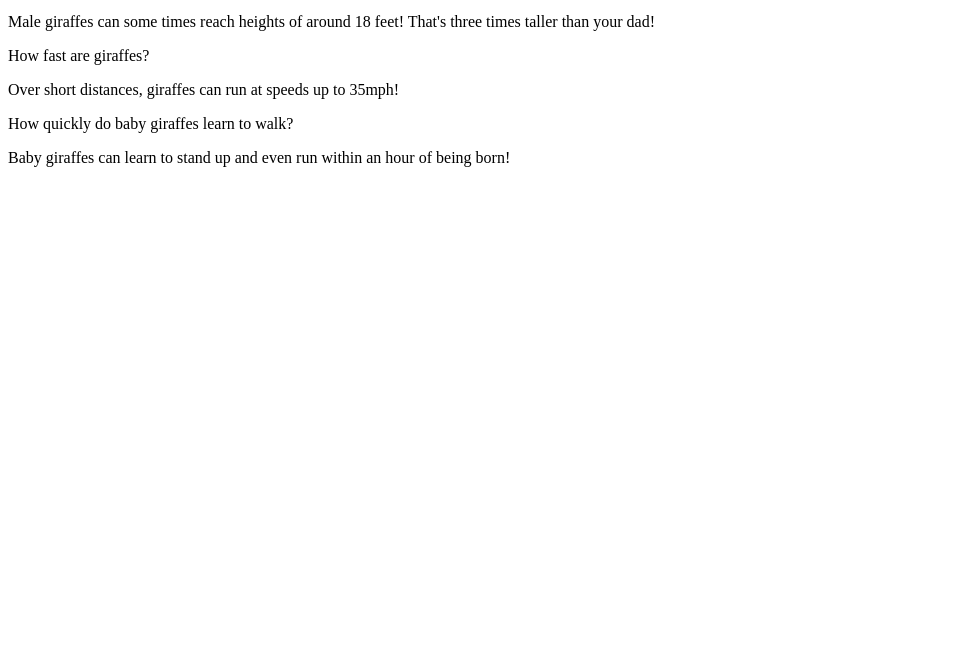
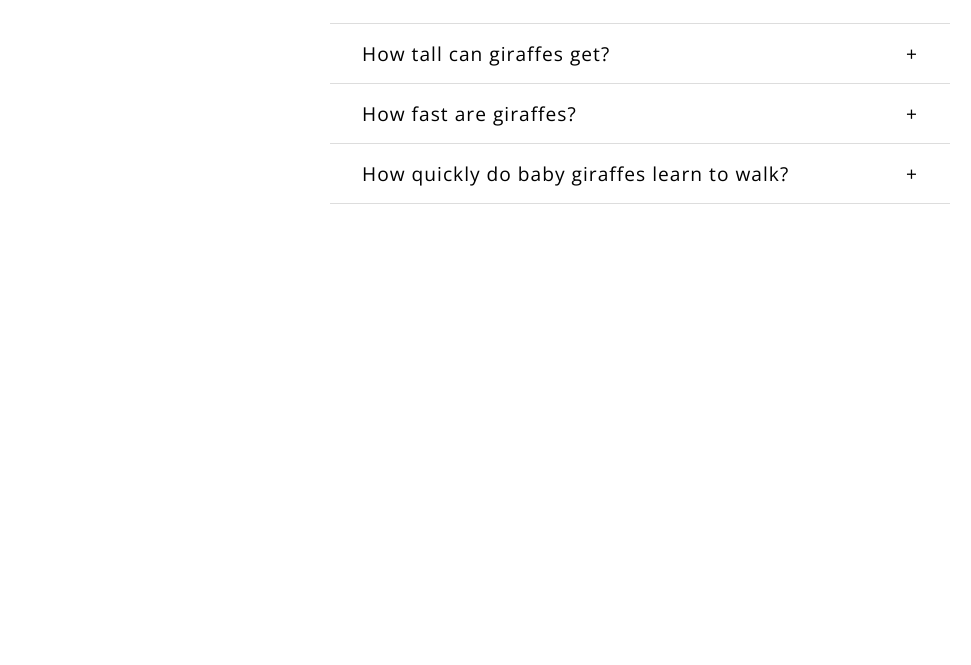
Before and after one commit to jamesthomasdavey/faq, a plain HTML site: page index.html in a window 1280 px wide. Shown: the part 135-800 px from the top of the page, without its empty margins (0-971 px from the left). Drawn offline with nearby package versions, Linux system fonts and the light colour scheme.

```diff
--- a/assets/scripts/script.js
+++ b/assets/scripts/script.js
@@ -0,0 +1,19 @@
+const accordionItemEls = document.getElementsByClassName(`accordion__item`);
+
+function expandDetail() {
+  for (let accordionItem of accordionItemEls) {
+    let accordionHeader = accordionItem.firstElementChild;
+    accordionHeader.addEventListener(`click`, function() {
+      let accordionDetails = this.nextElementSibling;
+      if (accordionDetails.style.maxHeight) {
+        accordionDetails.style.maxHeight = null;
+        this.lastElementChild.innerHTML = `+`;
+      } else {
+        accordionDetails.style.maxHeight = accordionDetails.scrollHeight + `px`;
+        this.lastElementChild.innerHTML = `-`;
+      }
+    })
+  }
+}
+
+expandDetail();
--- a/assets/styles/style.css
+++ b/assets/styles/style.css
@@ -0,0 +1,83 @@
+@import url("https://fonts.googleapis.com/css?family=Open+Sans:300,400");
+.clearfix::after {
+  content: "";
+  clear: both;
+  display: table;
+}
+
+html {
+  box-sizing: border-box;
+  height: 100%;
+}
+
+*,
+*:before,
+*:after {
+  box-sizing: inherit;
+  margin: 0;
+  padding: 0;
+}
+
+/*****************************
+********************* GENERAL
+*****************************/
+
+body {
+  font-family: 'Open Sans', sans-serif;
+}
+
+.container {
+  margin: 0 auto;
+  padding: 2rem;
+  max-width: 960px;
+}
+
+.header {
+  text-align: center;
+  margin-bottom:3rem;
+}
+
+h1 {
+  text-transform: uppercase;
+  letter-spacing: 2px;
+  margin-bottom: .8rem;
+}
+
+.accordion {
+  margin: 0 auto;
+  width: 620px;
+}
+
+.accordion__item {
+  border-top: 1px solid #ddd;
+}
+
+.accordion__item:last-child {
+  border-bottom: 1px solid #ddd;
+}
+
+.accordion__heading {
+  display: flex;
+  padding: 1rem 2rem;
+  font-size: 1.2rem;
+  letter-spacing: 1px;
+  justify-content: space-between;
+}
+
+.accordion__heading:hover {
+  cursor: pointer;
+}
+
+.accordion__details {
+  max-height: 0;
+  overflow: hidden;
+  width: 70%;
+  transition: 0.3s all ease;
+  margin-left: 2rem;
+}
+
+.accordion__details > p {
+  padding: 1.2rem 0;
+  line-height: 1.2rem;
+  font-size: 0.8rem;
+}
--- a/index.html
+++ b/index.html
@@ -15,31 +15,31 @@
       <h1>Giraffe Trivia</h1>
       <p class="tagline">Fun facts about giraffes!</p>
     </div>
-    <div class="accordian">
-      <div class="accordian__item">
-        <div class="accordian__heading">
-          <p class="accordian__title">How tall can giraffes get?</p>
-          <span class="accordian__icon"></span>
+    <div class="accordion">
+      <div class="accordion__item">
+        <div class="accordion__heading">
+          <p class="accordion__title">How tall can giraffes get?</p>
+          <span class="accordion__icon">+</span>
         </div>
-        <div class="accordian__details">
+        <div class="accordion__details">
           <p>Male giraffes can some times reach heights of around 18 feet! That's three times taller than your dad!</p>
         </div>
       </div>
-      <div class="accordian__item">
-        <div class="accordian__heading">
-          <p class="accordian__title">How fast are giraffes?</p>
-          <span class="accordian__icon"></span>
+      <div class="accordion__item">
+        <div class="accordion__heading">
+          <p class="accordion__title">How fast are giraffes?</p>
+          <span class="accordion__icon">+</span>
         </div>
-        <div class="accordian__details">
+        <div class="accordion__details">
           <p>Over short distances, giraffes can run at speeds up to 35mph!</p>
         </div>
       </div>
-      <div class="accordian__item">
-        <div class="accordian__heading">
-          <p class="accordian__title">How quickly do baby giraffes learn to walk?</p>
-          <span class="accordian__icon"></span>
+      <div class="accordion__item">
+        <div class="accordion__heading">
+          <p class="accordion__title">How quickly do baby giraffes learn to walk?</p>
+          <span class="accordion__icon">+</span>
         </div>
-        <div class="accordian__details">
+        <div class="accordion__details">
           <p>Baby giraffes can learn to stand up and even run within an hour of being born!</p>
         </div>
       </div>
```
